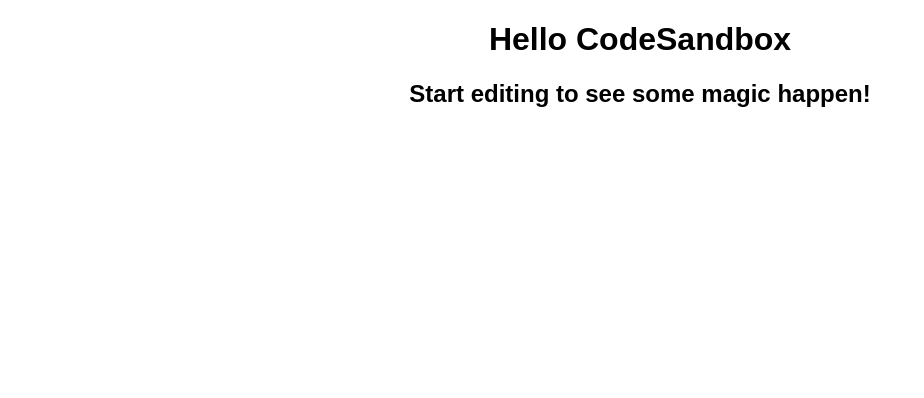
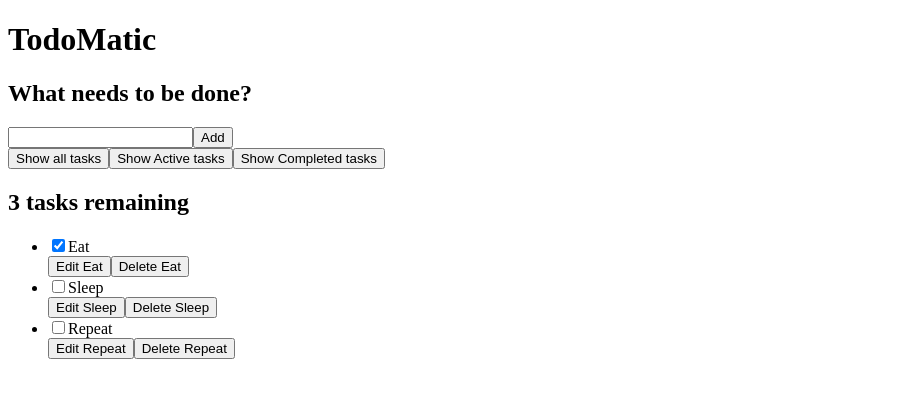
Before and after one commit to Matty1202/toDoMatic, a React (Create React App) app: page / in a window 1280 px wide. Shown: the top 398 px of the page, without its empty margins (0-924 px from the left). Built offline with nearby package versions, Linux system fonts and the light colour scheme.

Commit message:
First Commit Added the starter code to App.js, changed title of index.html, and added nanoid to package.json

```diff
--- a/public/index.html
+++ b/public/index.html
@@ -1,16 +1,18 @@
 <!DOCTYPE html>
 <html lang="en">
-
   <head>
-	<meta charset="utf-8">
-	<meta name="viewport" content="width=device-width, initial-scale=1, shrink-to-fit=no">
-	<meta name="theme-color" content="#000000">
+    <meta charset="utf-8" />
+    <meta
+      name="viewport"
+      content="width=device-width, initial-scale=1, shrink-to-fit=no"
+    />
+    <meta name="theme-color" content="#000000" />
     <!--
       manifest.json provides metadata used when your web app is added to the
       homescreen on Android. See https://developers.google.com/web/fundamentals/engage-and-retain/web-app-manifest/
     -->
-	<link rel="manifest" href="%PUBLIC_URL%/manifest.json">
-	<link rel="shortcut icon" href="%PUBLIC_URL%/favicon.ico">
+    <link rel="manifest" href="%PUBLIC_URL%/manifest.json" />
+    <link rel="shortcut icon" href="%PUBLIC_URL%/favicon.ico" />
     <!--
       Notice the use of %PUBLIC_URL% in the tags above.
       It will be replaced with the URL of the `public` folder during the build.
@@ -20,7 +22,7 @@
       work correctly both with client-side routing and a non-root public URL.
       Learn how to configure a non-root public URL by running `npm run build`.
     -->
-	<title>React App</title>
+    <title>ToDoMatic</title>
   </head>
 
   <body>
@@ -39,5 +41,4 @@
       To create a production bundle, use `npm run build` or `yarn build`.
     -->
   </body>
-
 </html>
--- a/src/App.js
+++ b/src/App.js
@@ -3,9 +3,97 @@
 
 export default function App() {
   return (
-    <div className="App">
-      <h1>Hello CodeSandbox</h1>
-      <h2>Start editing to see some magic happen!</h2>
+    <div className="todoapp stack-large">
+      <h1>TodoMatic</h1>
+      <form>
+        <h2 className="label-wrapper">
+          <label htmlFor="new-todo-input" className="label__lg">
+            What needs to be done?
+          </label>
+        </h2>
+        <input
+          type="text"
+          id="new-todo-input"
+          className="input input__lg"
+          name="text"
+          autoComplete="off"
+        />
+        <button type="submit" className="btn btn__primary btn__lg">
+          Add
+        </button>
+      </form>
+      <div className="filters btn-group stack-exception">
+        <button type="button" className="btn toggle-btn" aria-pressed="true">
+          <span className="visually-hidden">Show </span>
+          <span>all</span>
+          <span className="visually-hidden"> tasks</span>
+        </button>
+        <button type="button" className="btn toggle-btn" aria-pressed="false">
+          <span className="visually-hidden">Show </span>
+          <span>Active</span>
+          <span className="visually-hidden"> tasks</span>
+        </button>
+        <button type="button" className="btn toggle-btn" aria-pressed="false">
+          <span className="visually-hidden">Show </span>
+          <span>Completed</span>
+          <span className="visually-hidden"> tasks</span>
+        </button>
+      </div>
+      <h2 id="list-heading">3 tasks remaining</h2>
+      <ul
+        role="list"
+        className="todo-list stack-large stack-exception"
+        aria-labelledby="list-heading"
+      >
+        <li className="todo stack-small">
+          <div className="c-cb">
+            <input id="todo-0" type="checkbox" defaultChecked={true} />
+            <label className="todo-label" htmlFor="todo-0">
+              Eat
+            </label>
+          </div>
+          <div className="btn-group">
+            <button type="button" className="btn">
+              Edit <span className="visually-hidden">Eat</span>
+            </button>
+            <button type="button" className="btn btn__danger">
+              Delete <span className="visually-hidden">Eat</span>
+            </button>
+          </div>
+        </li>
+        <li className="todo stack-small">
+          <div className="c-cb">
+            <input id="todo-1" type="checkbox" />
+            <label className="todo-label" htmlFor="todo-1">
+              Sleep
+            </label>
+          </div>
+          <div className="btn-group">
+            <button type="button" className="btn">
+              Edit <span className="visually-hidden">Sleep</span>
+            </button>
+            <button type="button" className="btn btn__danger">
+              Delete <span className="visually-hidden">Sleep</span>
+            </button>
+          </div>
+        </li>
+        <li className="todo stack-small">
+          <div className="c-cb">
+            <input id="todo-2" type="checkbox" />
+            <label className="todo-label" htmlFor="todo-2">
+              Repeat
+            </label>
+          </div>
+          <div className="btn-group">
+            <button type="button" className="btn">
+              Edit <span className="visually-hidden">Repeat</span>
+            </button>
+            <button type="button" className="btn btn__danger">
+              Delete <span className="visually-hidden">Repeat</span>
+            </button>
+          </div>
+        </li>
+      </ul>
     </div>
   );
 }
```
Also changed, not shown: package.json (+4 -3 lines). Lines whose indentation alone changed are shown as unchanged.
